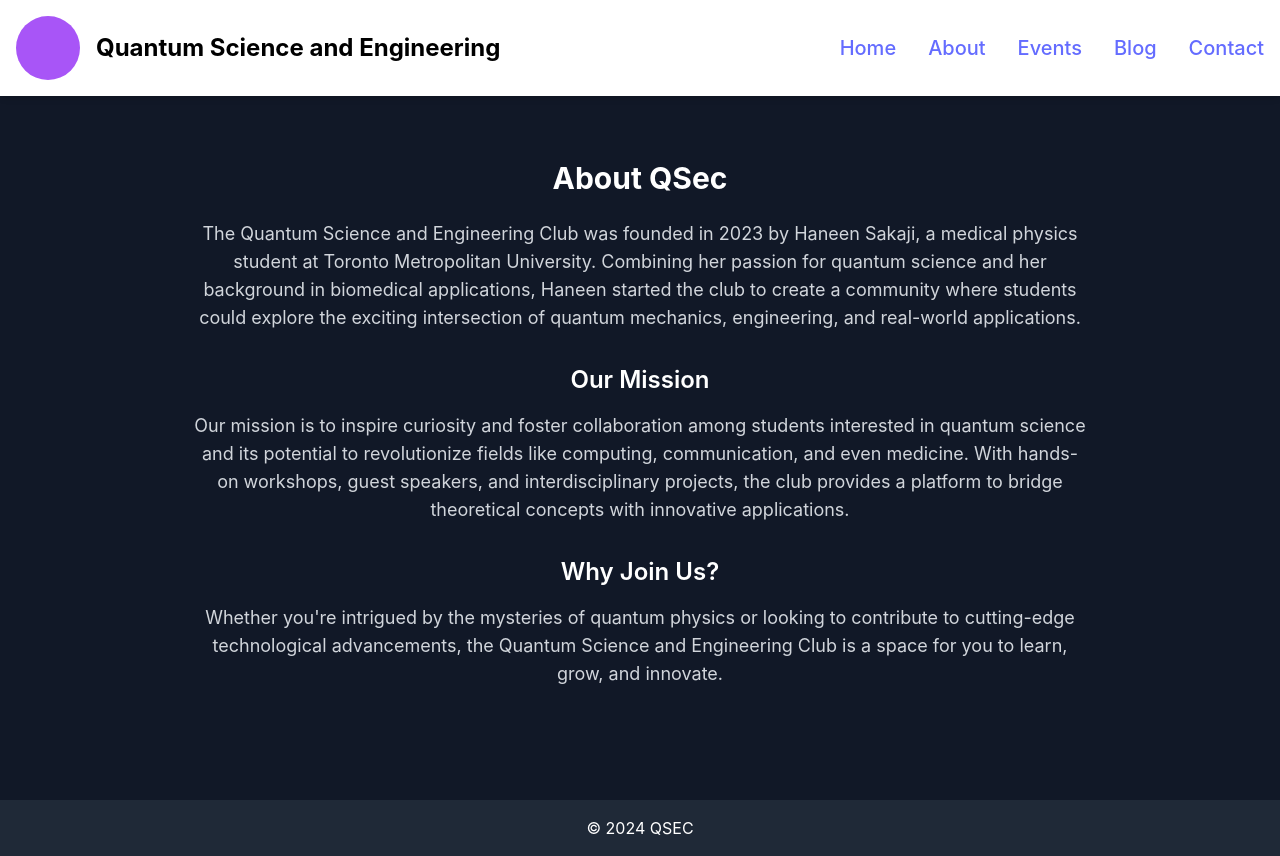
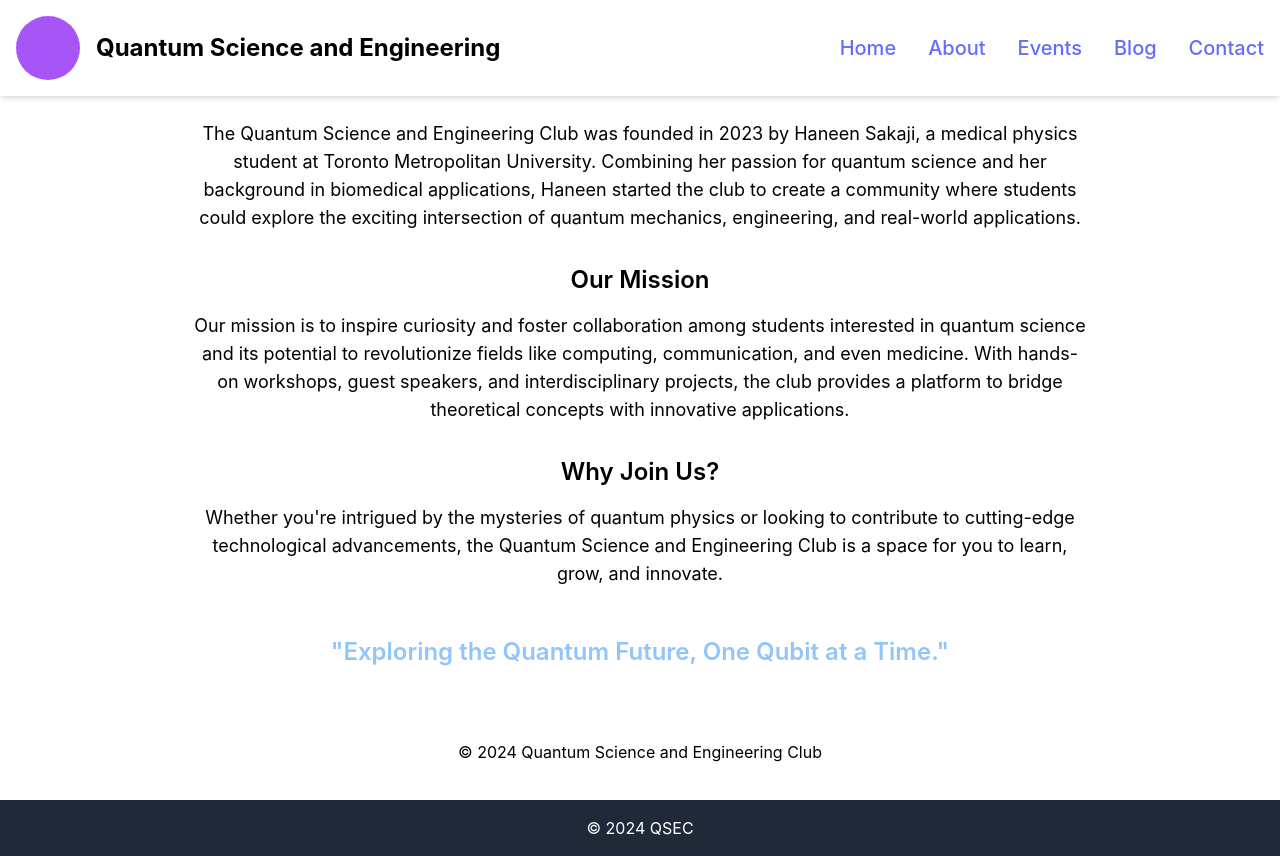
Before and after one commit to qsec-tmu/qsec, a React (Vite) app: page /about in a window 1280 px wide. Built offline with nearby package versions, Linux system fonts and the light colour scheme.

Commit message:
Updated about page

```diff
--- a/src/pages/About.tsx
+++ b/src/pages/About.tsx
@@ -2,9 +2,9 @@ import React from "react";
 
 const AboutPage = () => {
   return (
-    <div className="w-full flex flex-col justify-center items-center px-12 min-h-screen bg-gray-900 text-white">
-      <h1 className="text-3xl font-bold mt-12 text-center">About QSec</h1>
-      <p className="text-lg mt-6 text-center text-gray-300 max-w-4xl">
+    <div className="w-full flex flex-col justify-center items-center px-12 min-h-screen bg-white text-black">
+      <h1 className="text-3xl font-bold mt-12 text-center">About QSEC</h1>
+      <p className="text-lg mt-6 text-center max-w-4xl">
         The Quantum Science and Engineering Club was founded in 2023 by Haneen Sakaji,
         a medical physics student at Toronto Metropolitan University. Combining her passion
         for quantum science and her background in biomedical applications, Haneen started
@@ -13,7 +13,7 @@ const AboutPage = () => {
       </p>
 
       <h2 className="text-2xl font-semibold mt-8 text-center">Our Mission</h2>
-      <p className="text-lg mt-4 text-center text-gray-300 max-w-4xl">
+      <p className="text-lg mt-4 text-center max-w-4xl">
         Our mission is to inspire curiosity and foster collaboration among students
         interested in quantum science and its potential to revolutionize fields like computing,
         communication, and even medicine. With hands-on workshops, guest speakers, and
@@ -22,11 +22,19 @@ const AboutPage = () => {
       </p>
 
       <h2 className="text-2xl font-semibold mt-8 text-center">Why Join Us?</h2>
-      <p className="text-lg mt-4 text-center text-gray-300 max-w-4xl">
+      <p className="text-lg mt-4 text-center max-w-4xl">
         Whether you're intrigued by the mysteries of quantum physics or looking to contribute
         to cutting-edge technological advancements, the Quantum Science and Engineering Club
         is a space for you to learn, grow, and innovate.
       </p>
+
+      <h2 className="text-2xl font-semibold mt-12 text-center text-blue-300">
+        "Exploring the Quantum Future, One Qubit at a Time."
+      </h2>
+
+      <footer className="w-full py-6 bg-white text-black text-center mt-12">
+        <p>&copy; 2024 Quantum Science and Engineering Club</p>
+      </footer>
     </div>
   );
 };
```
